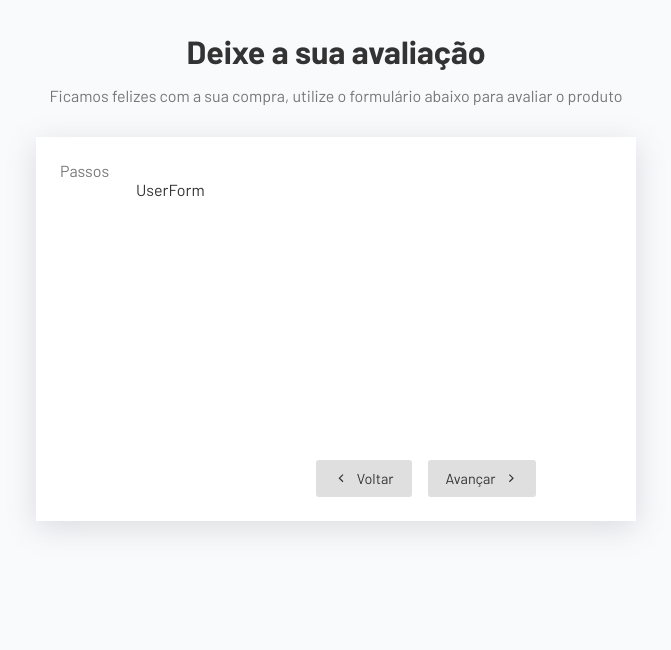
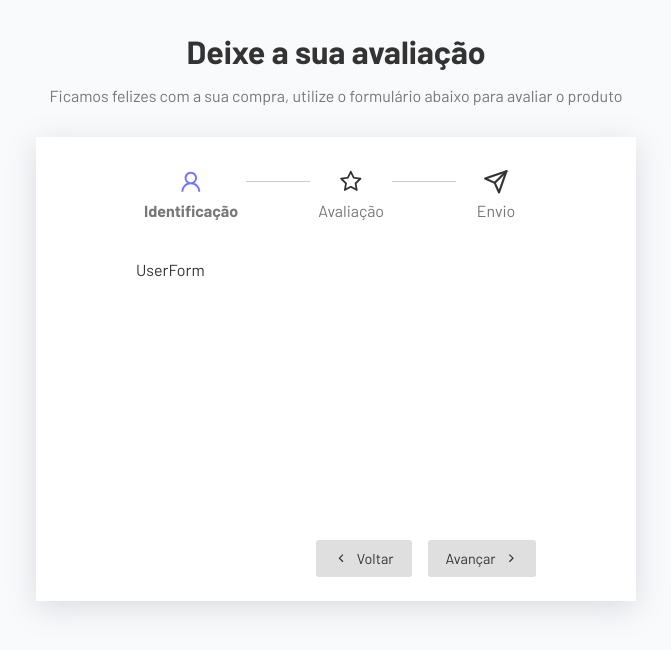
Before and after one commit to alexandrerogeriosn93/project-react-typescript-multistep-form, a React (Vite) app: page / in a window 1280 px wide. Shown: the top 650 px of the page, without its empty margins (304-975 px from the left). Built offline with nearby package versions, Linux system fonts and the light colour scheme.

Commit message:
feat: create component Steps and add your styles css

```diff
--- a/src/App.tsx
+++ b/src/App.tsx
@@ -1,6 +1,7 @@
 import { GrFormNext, GrFormPrevious } from "react-icons/gr";
 
 import ReviewForm from "./components/ReviewForm";
+import Steps from "./components/Steps";
 import Thanks from "./components/Thanks";
 import UserForm from "./components/UserForm";
 
@@ -22,7 +23,7 @@
         </p>
       </div>
       <div className="form-container">
-        <p>Passos</p>
+        <Steps currentStep={currentStep} />
         <form onSubmit={(e) => changeStep(currentStep + 1, e)}>
           <div className="inputs-container">{currentComponent}</div>
           <div className="actions">
--- /dev/null
+++ b/src/components/Steps.css
@@ -0,0 +1,39 @@
+.steps {
+  display: flex;
+  gap: 4rem;
+  justify-content: center;
+  align-items: center;
+  max-width: 400px;
+  margin: 0 auto;
+  position: relative;
+  margin-bottom: 2rem;
+}
+
+.steps::after {
+  content: "";
+  width: 380px;
+  border-bottom: 1px solid #ccc;
+  position: absolute;
+  top: 20px;
+}
+
+.step {
+  text-align: center;
+  background-color: #fff;
+  z-index: 1;
+  padding: 0.5rem;
+  width: 120px;
+}
+
+.step svg {
+  font-size: 1.6rem;
+  margin-bottom: 0.2rem;
+}
+
+.active {
+  font-weight: bold;
+}
+
+.active > svg {
+  fill: #7076f4;
+}
--- /dev/null
+++ b/src/components/Steps.tsx
@@ -0,0 +1,29 @@
+import { AiOutlineUser, AiOutlineStar } from "react-icons/ai";
+import { FiSend } from "react-icons/fi";
+
+import "./Steps.css";
+
+type stepsProps = {
+  currentStep: number;
+};
+
+const Steps = ({ currentStep }: stepsProps) => {
+  return (
+    <div className="steps">
+      <div className="step active">
+        <AiOutlineUser />
+        <p>Identificação</p>
+      </div>
+      <div className={`step ${currentStep >= 1 ? "active" : ""}`}>
+        <AiOutlineStar />
+        <p>Avaliação</p>
+      </div>
+      <div className={`step ${currentStep >= 2 ? "active" : ""}`}>
+        <FiSend />
+        <p>Envio</p>
+      </div>
+    </div>
+  );
+};
+
+export default Steps;
```
